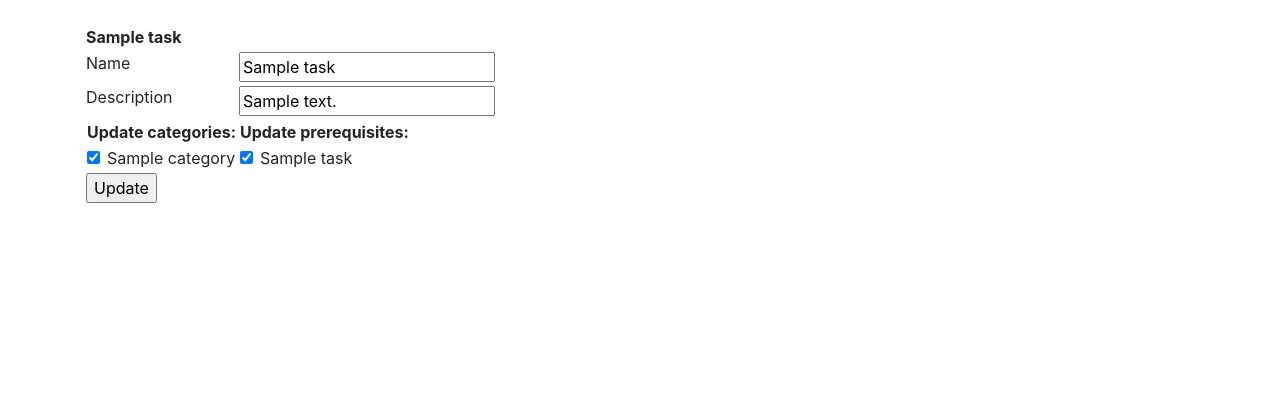
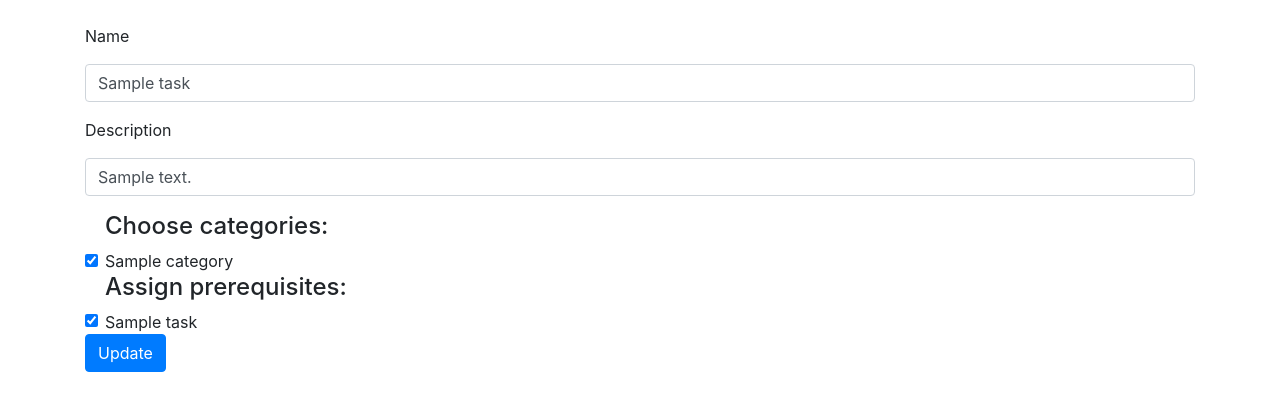
Before and after one commit to perander/training-planner, a Flask app: page /update/1/ in a window 1280 px wide. Shown: the part 80-491 px from the top of the page. Run offline with Flask 2, Linux system fonts and the light colour scheme; a user stored in the database is signed in; tables that the repository leaves empty hold one stand-in row (values such as "Sample post"); some libraries are stand-ins or nearby versions.

Commit message:
:recycle: refactor tasks updateform

```diff
--- a/application/templates/tasks/updateform.html
+++ b/application/templates/tasks/updateform.html
@@ -1,41 +1,33 @@
 {% extends "layout.html" %}
+{% from "_macros.html" import pagination_widget as widget %}
 
 {% block body %}
 {{ error }}
+
 <form method="POST" action="{{ url_for('tasks_update', task_id=task.id) }}">
-  <table>
-    <th>{{ task.name }}</th>
-    <tr>
-      <td>
-        {{ form.name.label }}
-      </td>
-      <td>
-        {{ form.name(value=task.name) }}
-      </td>
-      <td>
+  <div class="form-group">
+    <label for="update_task_name">{{ form.name.label }}</label>
+    {{ form.name(class="form-control", id="update_task_name",
+    value=task.name) }}
     <ul>
       {% for error in form.name.errors %}
       <li>{{ error }}</li>
       {% endfor %}
     </ul>
-      </td>
-    </tr>
-    <tr>
-      <td>
-        {{ form.description.label }}
-      </td>
-      <td>
-        {{ form.description(value=task.description) }}
-      </td>
-    </tr>
-    <tr>
-      <td>
-        <table>
-          <th>Update categories:</th>
+  </div>
+  <div class="form-group">
+    <label for="update_task_description">{{ form.description.label }}</label>
+    {{ form.description(class="form-control", id="update_task_description",
+    value=task.description )}}
+    <ul>
+      {% for error in form.description.errors %}
+      <li>{{ error }}</li>
+      {% endfor %}
+    </ul>
+  </div>
+  <div class="form-check">
+    <h4>Choose categories:</h4>
     {% for category in categories %}
-          <tr>
-            <td>
-              <div class="form-check">
       {% if category in tags %}
         <input class="form-check-input" type="checkbox" checked=True name="categories" value={{category.id}}>
         {% else %}
@@ -43,20 +35,13 @@
       {% endif %}
       <label class="form-check-label">
         {{ category.name }}
-                </label>
+      </label><br>
+    {% endfor %}
   </div>
-            </td>
-          </tr>
-          {% endfor %}
-        </table>
-      </td>
-      <td>
-        <table>
-          <th>Update prerequisites:</th>
+
+  <div class="form-check">
+    <h4>Assign prerequisites:</h4>
     {% for task in subtasks %}
-          <tr>
-            <td>
-              <div class="form-check">
       {% if task in existing %}
         <input class="form-check-input" type="checkbox" checked=True name="subtasks" value={{task.id}}>
         {% else %}
@@ -64,19 +49,9 @@
       {% endif %}
       <label class="form-check-label">
         {{ task.name }}
-                </label>
+      </label><br>
+    {% endfor %}
   </div>
-            </td>
-          </tr>
-          {% endfor %}
-        </table>
-      </td>
-    </tr>
-    <tr>
-      <td colspan="3">
-        <input type="submit" value="Update"/>
-      </td>
-    </tr>
-  </table>
+  <input type="submit" class="btn btn-primary" value="Update"/>
 </form>
 {% endblock %}
```
Lines whose indentation alone changed are shown as unchanged.
